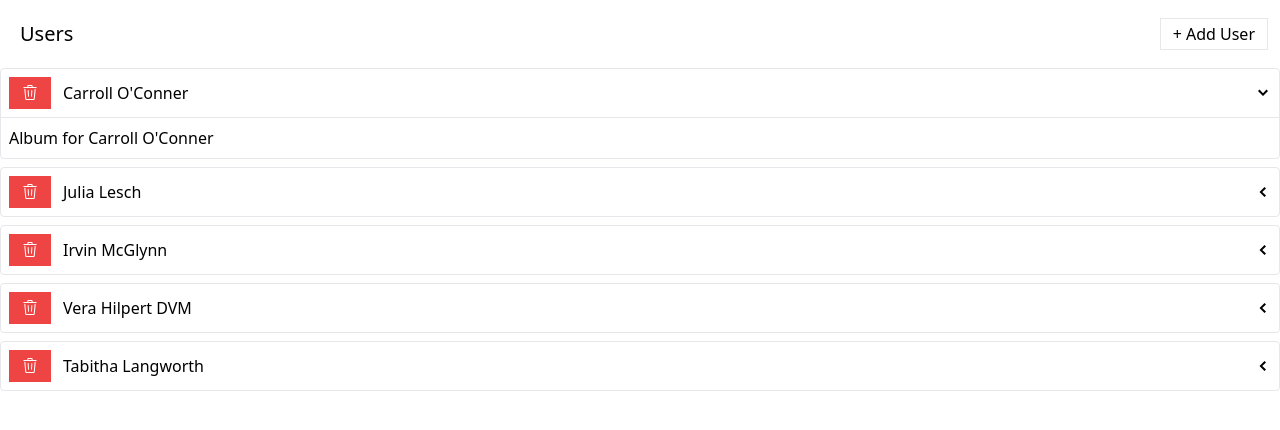
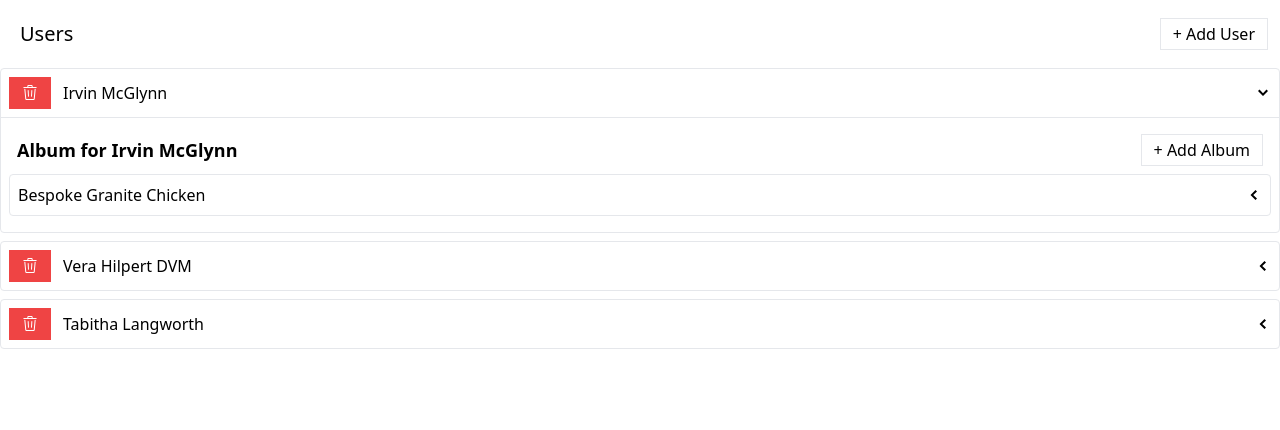
Before and after one commit to hoangunity/media, a React (Vite) app: page / in a window 1280 px wide. Both pictures are taken after a click on the element 1263 px from the left and 93 px from the top of the page. Shown: the top 430 px of the page. Built offline with nearby package versions, Linux system fonts and the light colour scheme; data requests are answered from the project's data file.

Commit message:
Adding tags for invalidations

```diff
--- a/db.json
+++ b/db.json
@@ -1,13 +1,5 @@
 {
   "users": [
-    {
-      "name": "Carroll O'Conner",
-      "id": 1
-    },
-    {
-      "name": "Julia Lesch",
-      "id": 6
-    },
     {
       "name": "Irvin McGlynn",
       "id": 9
@@ -23,9 +15,14 @@
   ],
   "albums": [
     {
-      "id": 1,
-      "userId": 1,
-      "title": "Go to the Gym"
+      "userId": 9,
+      "title": "Bespoke Granite Chicken",
+      "id": 8
+    },
+    {
+      "userId": 10,
+      "title": "Handmade Concrete Car",
+      "id": 9
     }
   ],
   "photos": []
--- a/src/components/AlbumList.jsx
+++ b/src/components/AlbumList.jsx
@@ -1,11 +1,43 @@
-import { useFetchAlbumsQuery } from "../store";
+import { useFetchAlbumsQuery, useAddAlbumMutation } from "../store";
+import Button from "./Button";
+import ExpandablePanel from "./ExpandablePanel";
+import Skeleton from "./Skeleton";
 
 function AlbumList({ user }) {
   const { data, error, isLoading } = useFetchAlbumsQuery(user);
+  const [addAlbum, results] = useAddAlbumMutation();
 
-  console.log(data, error, isLoading);
+  const handleAddAlbum = () => {
+    addAlbum(user);
+  };
 
-  return <div>Album for {user.name}</div>;
+  let content;
+  if (isLoading) {
+    content = <Skeleton times={3} className="h-10 w-full" />;
+  } else if (error) {
+    content = <div>Error loading albums</div>;
+  } else {
+    content = data.map((album) => {
+      const header = <div>{album.title}</div>;
+      return (
+        <ExpandablePanel key={album.id} header={header}>
+          List of photos in the album
+        </ExpandablePanel>
+      );
+    });
+  }
+
+  return (
+    <div>
+      <div className="m-2 flex flex-row justify-between items-center">
+        <h3 className="text-lg font-bold">Album for {user.name}</h3>
+        <Button loading={results.isLoading} onClick={handleAddAlbum}>
+          + Add Album
+        </Button>
+      </div>
+      <div>{content}</div>
+    </div>
+  );
 }
 
 export default AlbumList;
--- a/src/store/apis/albumsApi.js
+++ b/src/store/apis/albumsApi.js
@@ -1,13 +1,29 @@
 import { createApi, fetchBaseQuery } from "@reduxjs/toolkit/query/react";
+import { faker } from "@faker-js/faker";
+
+// DEV ONLY !!!
+const pause = (duration) => {
+  return new Promise((resolve) => {
+    setTimeout(resolve, duration);
+  });
+};
 
 const albumsApi = createApi({
   reducerPath: "albums",
   baseQuery: fetchBaseQuery({
     baseUrl: "http://localhost:3005",
+    fetchFn: async (...args) => {
+      // REMOVE FOR PRODUCTION
+      await pause(1000);
+      return fetch(...args);
+    },
   }),
   endpoints(builder) {
     return {
       fetchAlbums: builder.query({
+        providesTags: (result, error, user) => {
+          return [{ type: "Album", id: user.id }];
+        },
         query: (user) => {
           return {
             url: "/albums",
@@ -18,9 +34,24 @@ const albumsApi = createApi({
           };
         },
       }),
+      addAlbum: builder.mutation({
+        invalidatesTags: (result, error, user) => {
+          return [{ type: "Album", id: user.id }];
+        },
+        query: (user) => {
+          return {
+            url: "/albums",
+            method: "POST",
+            body: {
+              userId: user.id,
+              title: faker.commerce.productName(),
+            },
+          };
+        },
+      }),
     };
   },
 });
 
-export const { useFetchAlbumsQuery } = albumsApi;
+export const { useFetchAlbumsQuery, useAddAlbumMutation } = albumsApi;
 export { albumsApi };
--- a/src/store/index.js
+++ b/src/store/index.js
@@ -19,4 +19,4 @@ export { store };
 export * from "./thunks/fetchUsers";
 export * from "./thunks/addUser";
 export * from "./thunks/removeUser";
-export { useFetchAlbumsQuery } from "./apis/albumsApi";
+export { useFetchAlbumsQuery, useAddAlbumMutation } from "./apis/albumsApi";
```
